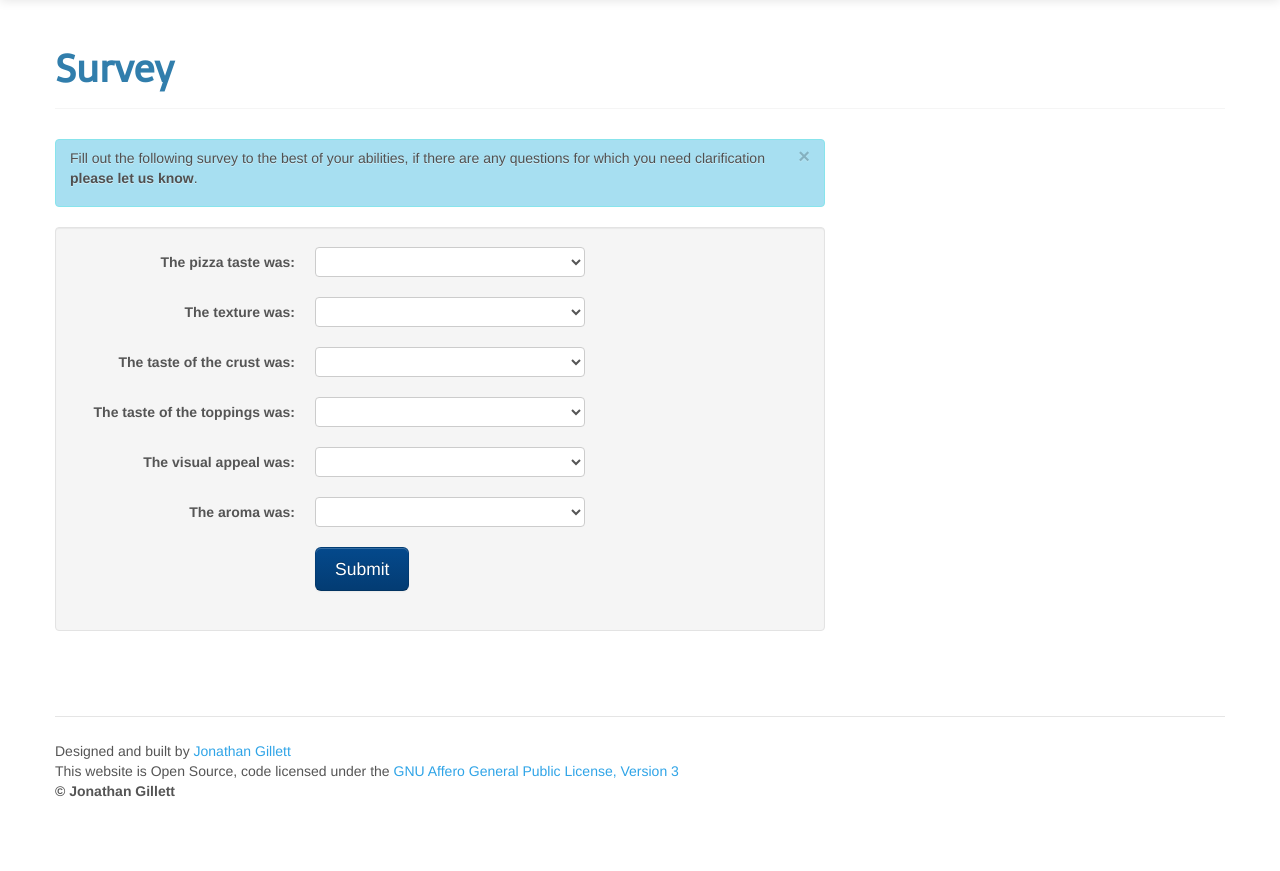
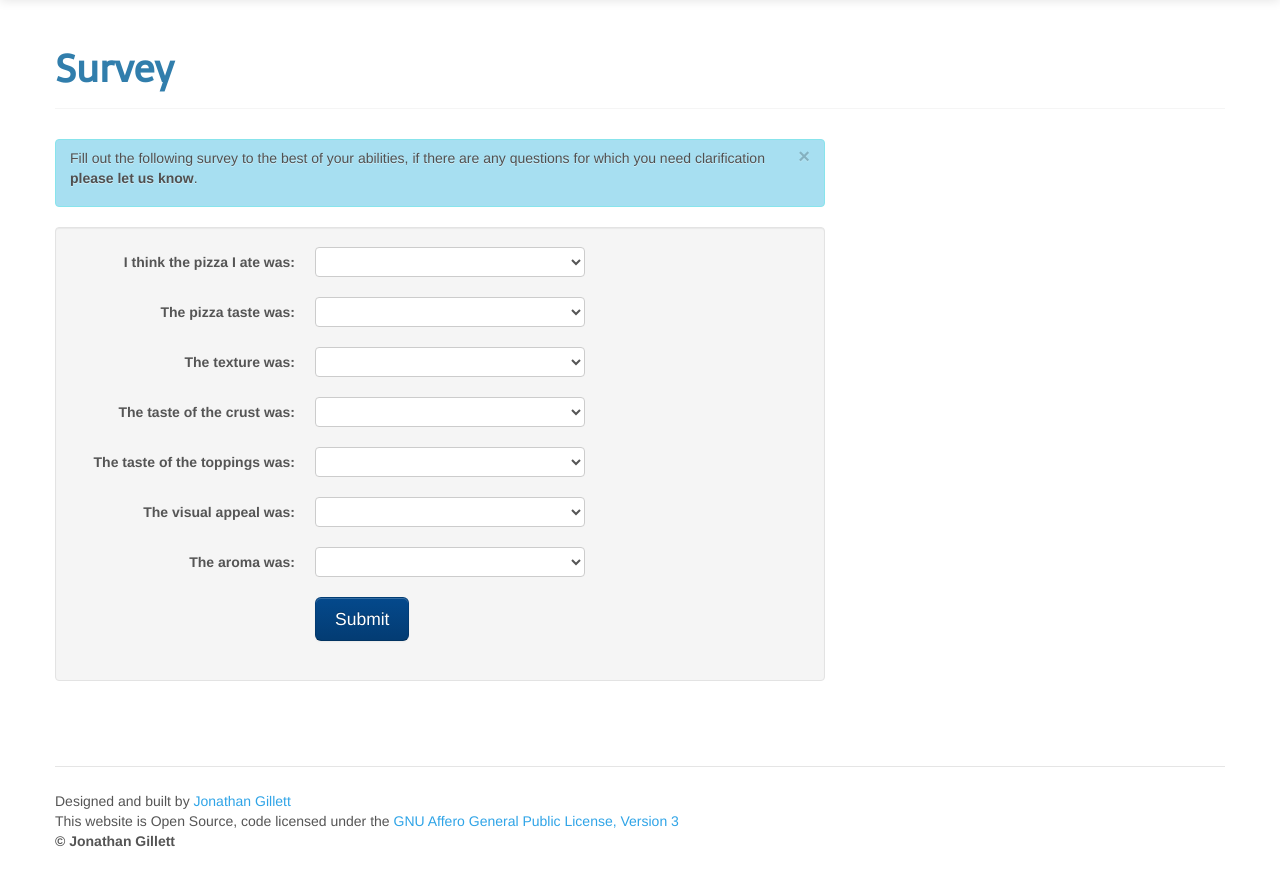
Before and after one commit to gnu-user/organic-survey, a PHP site: page / in a window 1280 px wide. Shown: the part 51-922 px from the top of the page. Before the commit the page ends 848 px from the top, so only its background shows below. Run offline with PHP 8.4, Linux system fonts and the light colour scheme.

Commit message:
Added test to see if it's organic or not.

```diff
--- a/templates/survey.php
+++ b/templates/survey.php
@@ -35,6 +35,17 @@
             </div>
             <form class="well form-horizontal" action="active.php" method="post" accept-charset="UTF-8">
                 <fieldset>
+                    <!-- ORGANIC or NON-ORGANIC -->
+                    <div class="control-group">
+                        <label for="organic" class="control-label"><strong><strong>I think the pizza I ate was:</strong></strong></label>
+                        <div class="controls">
+                            <select id="organic" name="organic" class="input-xlarge">
+                                <option></option>
+                                <option value="organic">ORGANIC</option>
+                                <option value="non-organic">NON-ORGANIC</option>
+                            </select>
+                        </div>
+                    </div>
                     <!-- TASTE -->
                     <div class="control-group">
                         <label for="taste" class="control-label"><strong><strong>The pizza taste was:</strong></strong></label>
```
